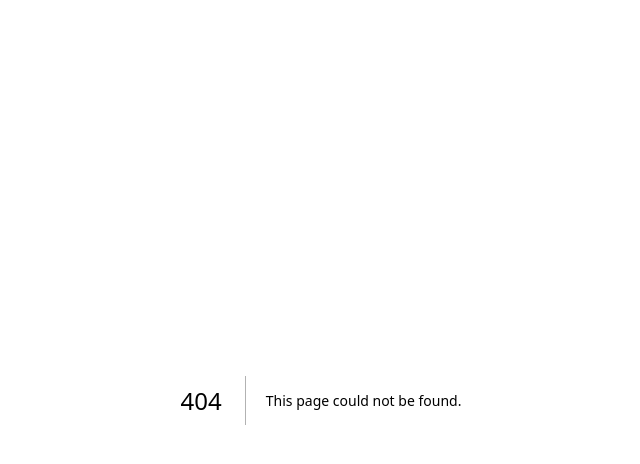
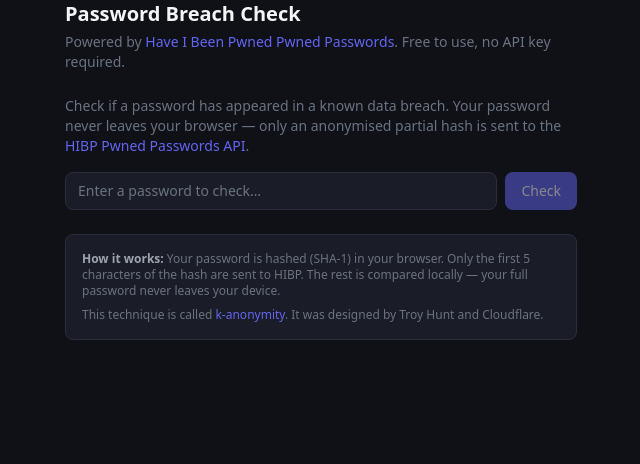
Before and after one commit to 2jZNrEw7l47c/privguard, a Next.js app in the folder web/: page /tools/password-check in a window 1280 px wide. Before the commit this address had no page. Shown: the top 464 px of the page, without its empty margins (319-959 px from the left). Built offline with nearby package versions, Linux system fonts and the light colour scheme.

Commit message:
feat: add password check tool page, update README for v2

```diff
--- /dev/null
+++ b/web/app/tools/password-check/page.tsx
@@ -0,0 +1,46 @@
+import { PasswordChecker } from "@/components/PasswordChecker";
+
+export default function PasswordCheckPage() {
+  return (
+    <div className="mx-auto max-w-lg space-y-6">
+      <div>
+        <h1 className="text-xl font-bold text-gray-100">Password Breach Check</h1>
+        <p className="mt-1 text-sm text-muted">
+          Powered by{" "}
+          <a
+            href="https://haveibeenpwned.com/Passwords"
+            target="_blank"
+            rel="noopener noreferrer"
+            className="text-accent hover:underline"
+          >
+            Have I Been Pwned Pwned Passwords
+          </a>
+          . Free to use, no API key required.
+        </p>
+      </div>
+
+      <PasswordChecker />
+
+      <div className="rounded-lg border border-border bg-panel p-4 text-xs text-muted space-y-2">
+        <p>
+          <strong className="text-gray-400">How it works:</strong> Your password
+          is hashed (SHA-1) in your browser. Only the first 5 characters of the
+          hash are sent to HIBP. The rest is compared locally — your full
+          password never leaves your device.
+        </p>
+        <p>
+          This technique is called{" "}
+          <a
+            href="https://en.wikipedia.org/wiki/K-anonymity"
+            target="_blank"
+            rel="noopener noreferrer"
+            className="text-accent hover:underline"
+          >
+            k-anonymity
+          </a>
+          . It was designed by Troy Hunt and Cloudflare.
+        </p>
+      </div>
+    </div>
+  );
+}
```
Also changed, not shown: 1 other file (tests, documents, lock files or other folders).
